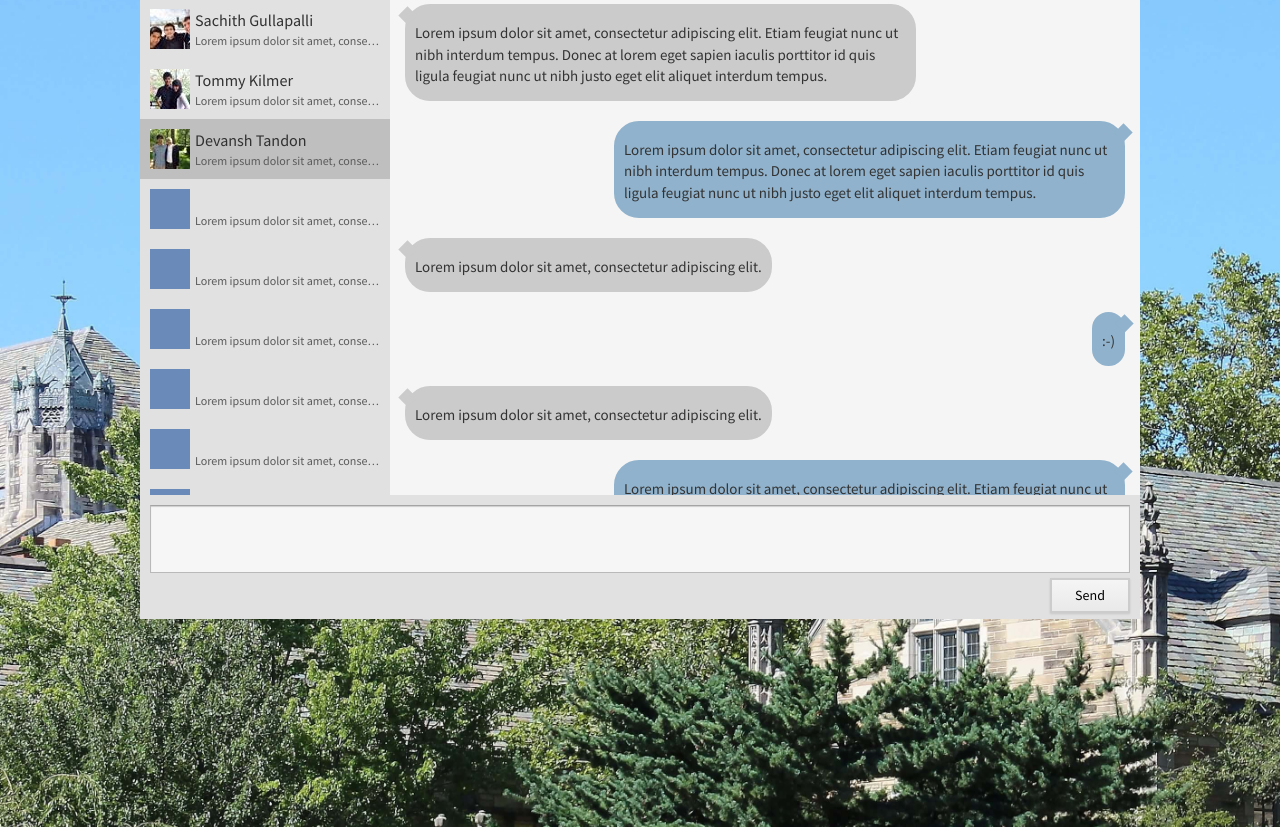
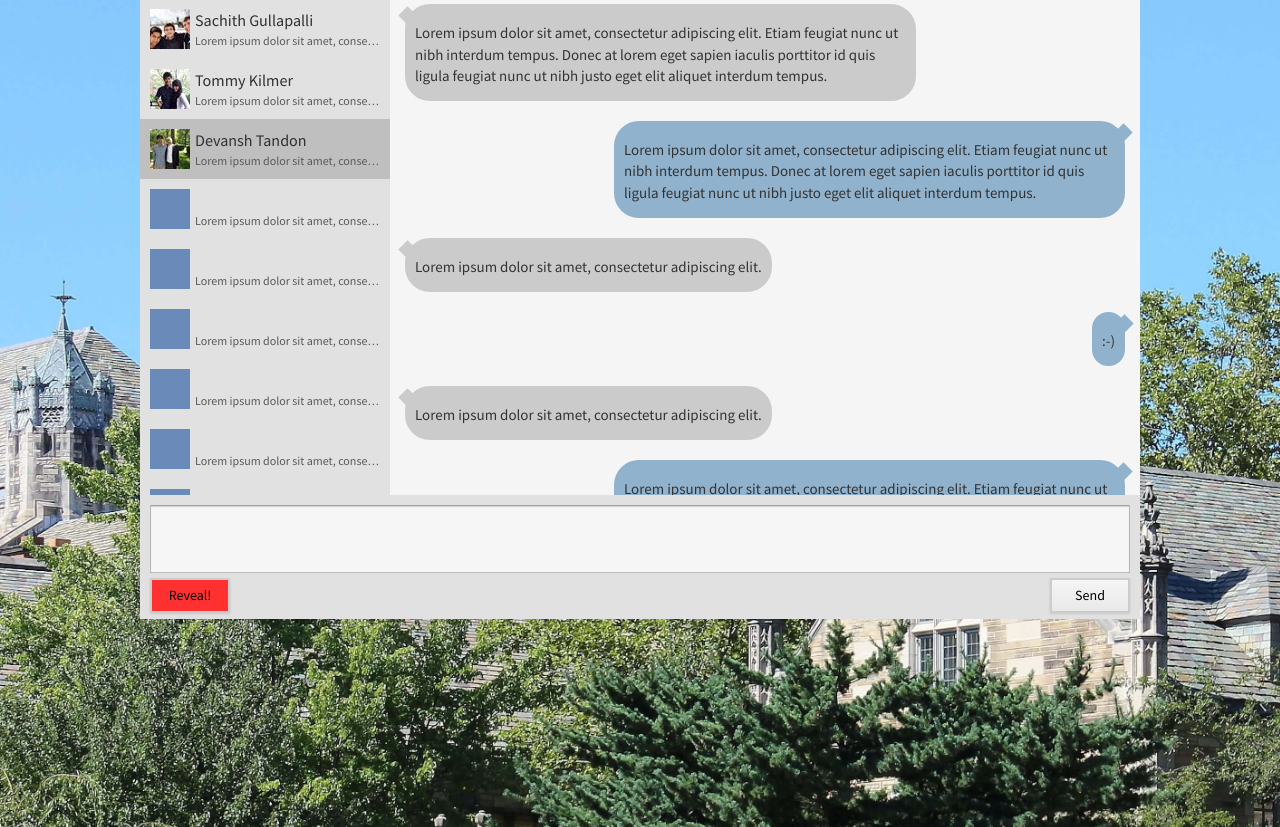
Before and after one commit to squarethecircle/matchbox-private, a Flask app: page /chat in a window 1280 px wide. Shown: the part 111-938 px from the top of the page. Run offline with Flask 2, Linux system fonts and the light colour scheme; parts of the project's set-up code (start-up, migrations or seed data) failed here and were passed over; some libraries are stand-ins or nearby versions.

Commit message:
added reveal button and anonymous silhouettes

```diff
--- a/app/static/css/chat-style.css
+++ b/app/static/css/chat-style.css
@@ -263,11 +263,26 @@ h1 {
 	box-shadow: 0px 1px 2px #C6C6C6;
 	cursor: pointer;
 }
+.message-container > .message-south > .reveal {
+	float: left;
+  	color: #000000;
+  	background: #ff3030;
+  	text-decoration: none;
+}
 .message-container > .message-south > button:hover {
 	background: -webkit-linear-gradient(#FFFFFF, #DFDFDF);
 	background:    -moz-linear-gradient(#FFFFFF, #DFDFDF);
 	background:      -o-linear-gradient(#FFFFFF, #DFDFDF);
 	background:         linear-gradient(#FFFFFF, #DFDFDF);
+}
+.message-container > .message-south > .reveal:hover {
+  background: #fa4444;
+  background-image: -webkit-linear-gradient(top, #fa4444, #f02727);
+  background-image: -moz-linear-gradient(top, #fa4444, #f02727);
+  background-image: -ms-linear-gradient(top, #fa4444, #f02727);
+  background-image: -o-linear-gradient(top, #fa4444, #f02727);
+  background-image: linear-gradient(to bottom, #fa4444, #f02727);
+  text-decoration: none;
 }
 .message-container > .message-south > button:active {
 	box-shadow: inset 0px 0px 10px #5A5A5A;
--- a/app/templates/chat.html
+++ b/app/templates/chat.html
@@ -168,6 +168,7 @@
 				<div class="message-south">
 					<textarea cols="20" rows="3"></textarea>
 					<button>Send</button>
+					<button class="reveal">Reveal!</button>
 				</div>
 			</div>
 		</div>
```
Also changed, not shown: gettingmatches/img/female.jpg (added), gettingmatches/img/male.jpg (added).
